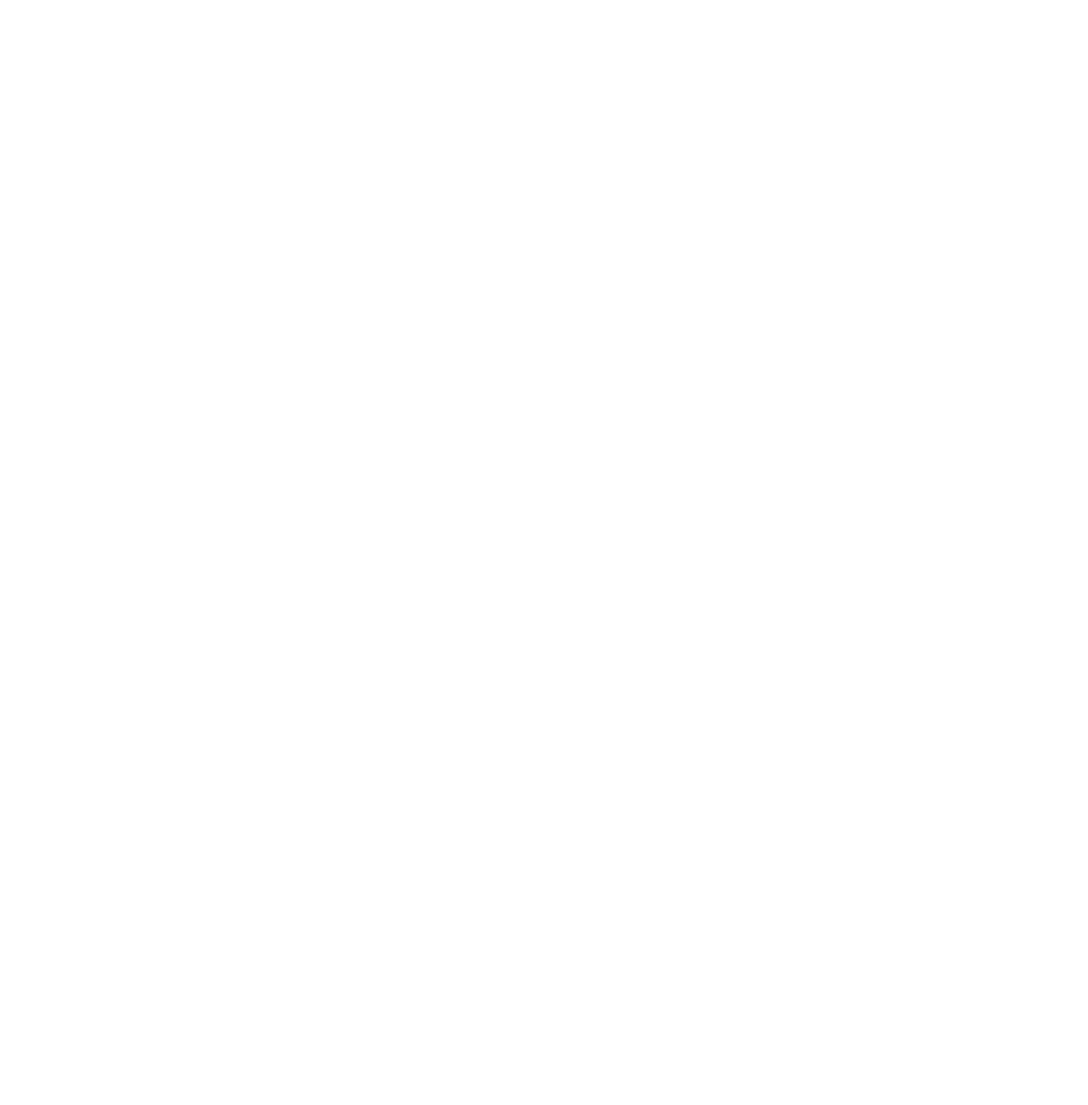
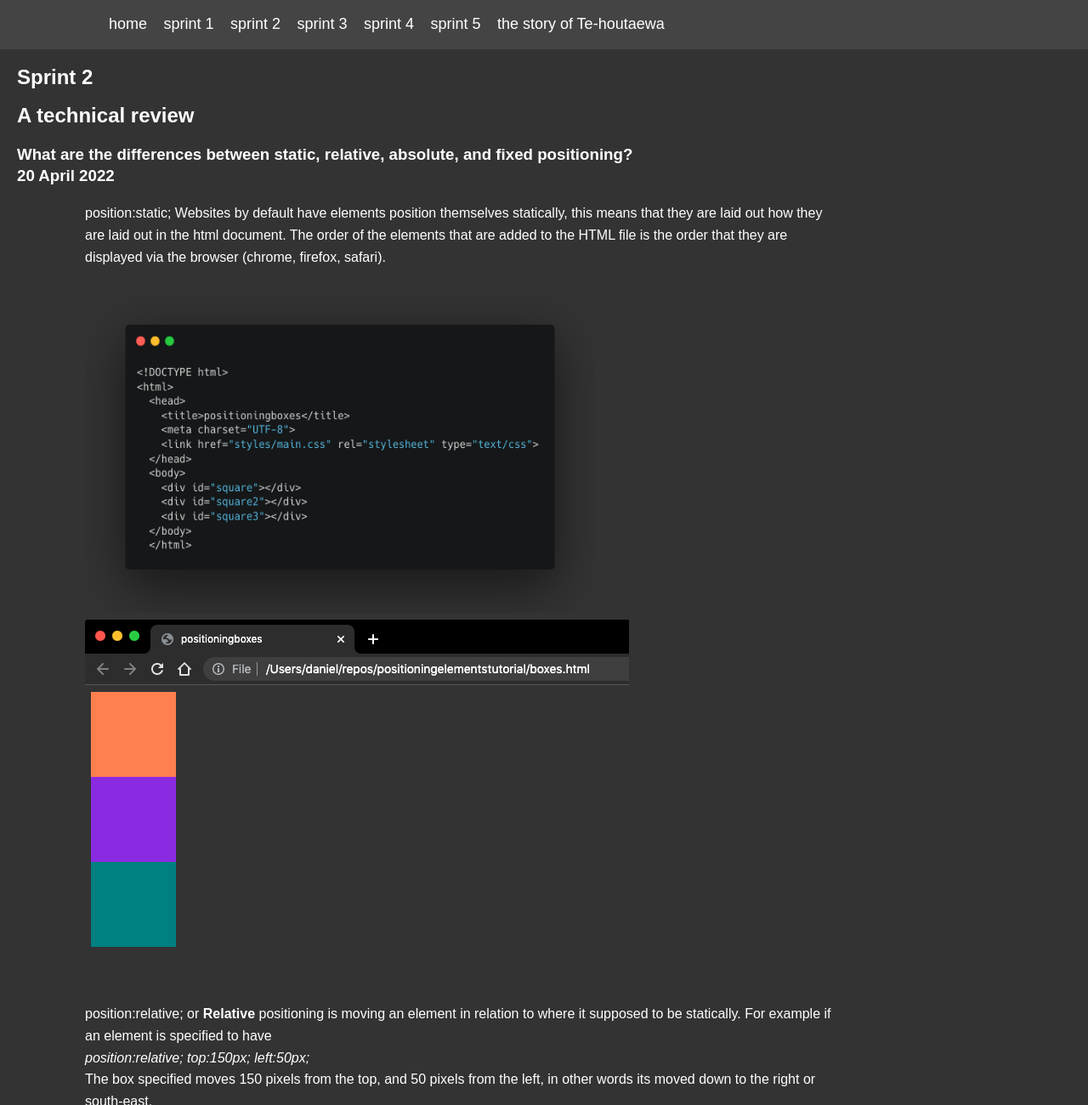
Before and after one commit to d-ashby/d-ashby.github.io, a plain HTML site: page blog/sprint2.html in a window 1280 px wide. Shown: the top 1300 px of the page at 85% size. Before the commit the page ends 800 px from the top, so only its background shows below. Drawn offline with Linux system fonts and the light colour scheme.

Commit message:
added media and technical tutorial

```diff
--- a/blog/sprint2.html
+++ b/blog/sprint2.html
@@ -0,0 +1,75 @@
+<!DOCTYPE html>
+<html>
+  <head>
+    <title>sprint2</title>
+    <meta charset="UTF-8">
+    <link href="../styles/main.css" rel="stylesheet" type="text/css">
+  </head>
+  <body>
+    <nav id="navbar">
+      <div class="container">
+          <ul>
+              <li><a href="../index.html">home</a></li>
+              <li><a href="../blog/sprint1.html">sprint 1</a></li>
+              <li><a href="../blog/sprint2.html">sprint 2</a></li>
+              <li><a href="#">sprint 3</a></li>
+              <li><a href="#">sprint 4</a></li>
+              <li><a href="#">sprint 5</a></li>
+              <li><a href="blog/te-houtaewa-template.html">the story of Te-houtaewa</a></li>
+          </ul>
+
+     </div>
+  </nav>
+    <Section id="headingsprint1">
+      <div>
+        <h1>Sprint 2</h1>
+        <h2>A technical review </h2>
+        <h3>What are the differences between static, relative, absolute, and fixed positioning? <br> 20 April 2022</h3>
+      </div>
+    </Section>
+  <section id="para1sprint2">
+    <div>
+    <p>
+      position:static; Websites by default have elements position themselves statically, this means that they are laid out how they are laid out in the html document. The order of the elements that are added to the HTML file is the order that they are displayed via the browser (chrome, firefox, safari).
+    </p>
+    <img src="../html for boxes.png" alt="fixed-boxes"
+      width="600px" height="390">
+      <br>
+      <div class="cropped">
+        <img src="../boxes static positioning .png" alt="fixed-boxes">
+      </div>
+    <p>
+      position:relative; or <strong>Relative</strong> positioning is moving an element in relation to where it supposed to be statically. For example if an element is specified to have <br><em>position:relative; top:150px; left:50px;</em><br> The box specified moves 150 pixels from the top, and 50 pixels from the left, in other words its moved down to the right or south-east.
+    </p>
+    <div >
+      <img src="../relative positioning.png" alt="relative boxes css"
+      width="600px" height="800">
+    </div>
+    <div class="cropped">
+      <img src="../Boxes relative positioning.png" alt="fixed-boxes">
+    </div>
+    <p>
+      Position:absolute; or <strong>absolute positioning</strong>, changes an elements position based on the container I'ts in. I'ts the same in the sense that you move an element using top, left, right, bottom - however it moves the element not based on where it was supposed to be (relative positioning) but move based on the container(in this instance its the webpage acting as the container). This absolute positioning removes the element from the flow of static elements therefore if you have following elements they will then 'move up the list' and take the position of the element that you have moved using absolute positioning. See below how the blue violet moves up to the coral boxes original static position.
+    </p>
+    <div >
+      <img src="../position absolute.png" alt="absolute boxes css"
+      width="600px" height="800">
+    </div>
+    <div class="cropped">
+      <img src="../boxes absolute positioning.png" alt="absolute-boxes">
+    </div>
+    <p>position:fixed; or <strong>fixed positioning</strong>, causes the element to stay in a position relative to window of the browser (viewport). For example 'position:fixed; top:0;' would be useful to always have a banner position itself at the top of the page. despite scrolling this fixed position never changes because it is fixed to the window not the webpage. You can see below the coral box remains in the same position! </p>
+      <div class="cropped">
+        <img src="../fixed-boxes.gif" alt="fixed-boxes">
+      </div>
+    </div>
+    <p>
+
+    </p>
+  </section>
+  <Footer id="footersprint1">
+    <p>copyright &copy; 2022</p>
+  </Footer>
+
+  </body>
+</html>
--- a/styles/main.css
+++ b/styles/main.css
@@ -135,3 +135,17 @@ body{
   margin-top: 40px;
   padding-bottom: 20px;
 }
+/* here starts information for sprint2*/
+#para1sprint2{
+color: white;
+padding-left: 100px;
+padding-right: 300px;
+
+}
+
+.cropped {
+  overflow: hidden;
+  }
+  .cropped img {
+  margin: 0px 0px -280px 0px;
+  }
```
Also changed, not shown: blog/sprint1.html (+1 -1 lines), index.html (+1 -1 lines), Boxes relative positioning.png (added), CSS boxes.png (added), boxes absolute positioning.png (added), boxes static positioning .png (added), fixed-boxes.gif (added), html for boxes.png (added), position absolute.png (added), relative positioning.png (added), 1 other file.
